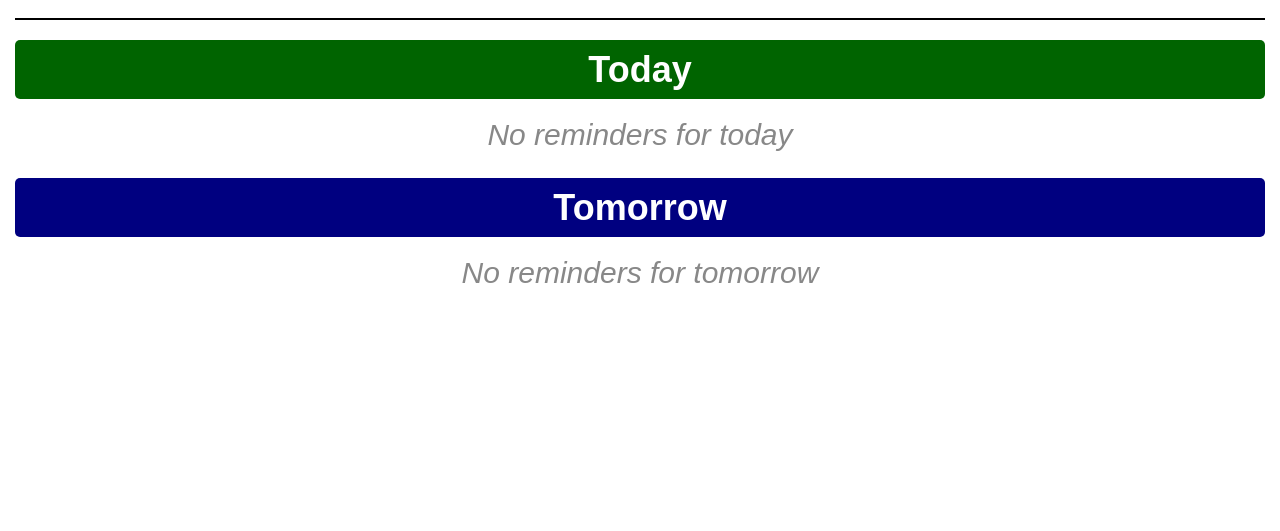
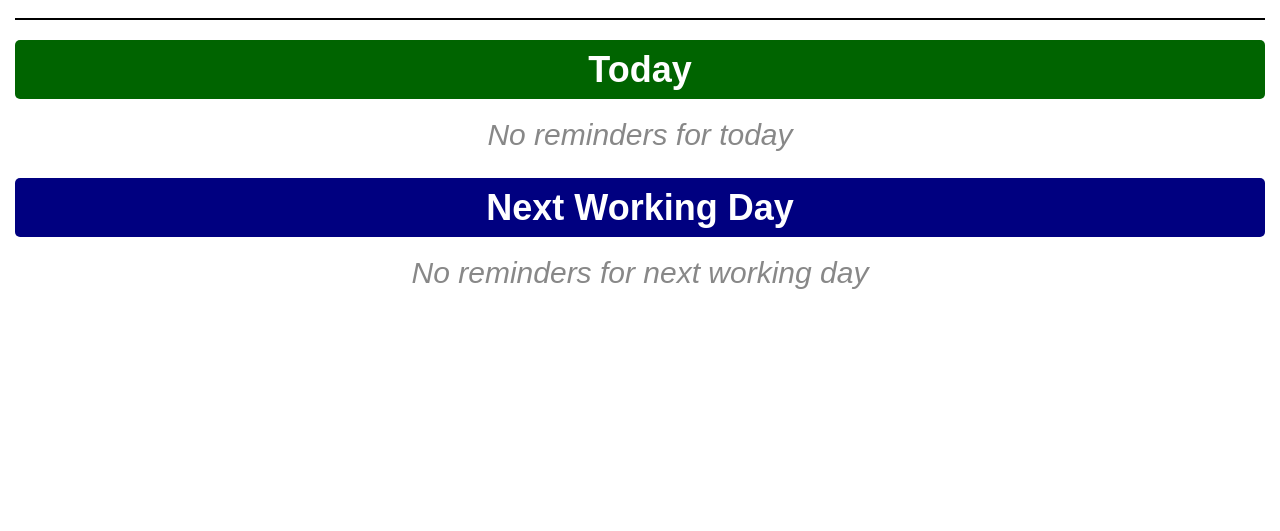
Before and after one commit to SabrinaB-uni/reminders, a Flask app: page /display in a window 1280 px wide. Shown: the part 144-675 px from the top of the page. Run offline with Flask 3, Linux system fonts and the light colour scheme; data that the repository does not hold is empty.

Commit message:
updated the display to show next working day on fridays

```diff
--- a/app.py
+++ b/app.py
@@ -8,6 +8,29 @@ app = Flask(__name__)
 app.secret_key = 'your-secret-key-change-this-in-production'
 
 DATABASE_NAME = 'reminders.db'
+
+
+def get_next_working_day():
+    """
+    Get the next working day (Monday-Friday)
+    If today is Friday, return Monday. Otherwise return tomorrow.
+    """
+    today = datetime.now()
+    if today.weekday() == 4:  # Friday (0=Monday, 4=Friday)
+        return today + timedelta(days=3)  # Skip to Monday
+    else:
+        return today + timedelta(days=1)  # Normal next day
+
+
+def get_next_working_day_name():
+    """
+    Get the display name for the next working day
+    """
+    today = datetime.now()
+    if today.weekday() == 4:  # Friday
+        return "Next Working Day"
+    else:
+        return "Tomorrow"
 
 
 def get_db_connection():
@@ -143,7 +166,6 @@ def get_all_reminders_organized():
         connection.close()
 
 
-# Function to calculate pagination info
 def calculate_pagination_info(today_reminders, tomorrow_reminders, max_per_screen=7):
     """
     Calculate how many screens are needed and organize reminders accordingly
@@ -206,19 +228,20 @@ def tv_display():
     """
     TV display moved to /display route
     """
-    # Get current date and calculate tomorrow
+    # Get current date and calculate next working day
     today = datetime.now()
-    tomorrow = today + timedelta(days=1)
+    next_working_day = get_next_working_day()
+    next_day_name = get_next_working_day_name()
 
     today_str = today.strftime('%Y-%m-%d')
-    tomorrow_str = tomorrow.strftime('%Y-%m-%d')
+    next_working_day_str = next_working_day.strftime('%Y-%m-%d')
 
     # Get reminders for both days
     today_reminders = get_reminders_for_date(today_str)
-    tomorrow_reminders = get_reminders_for_date(tomorrow_str)
+    next_day_reminders = get_reminders_for_date(next_working_day_str)
 
     # Calculate pagination info
-    pagination_info = calculate_pagination_info(today_reminders, tomorrow_reminders, max_per_screen=7)
+    pagination_info = calculate_pagination_info(today_reminders, next_day_reminders, max_per_screen=7)
 
     # Create time information dictionary
     time_info = {
@@ -226,10 +249,11 @@ def tv_display():
         'current_time': today.strftime('%I:%M %p')
     }
 
-    # Pass pagination info to template
+    # Pass pagination info and next day name to template
     return render_template('index.html',
                            time_info=time_info,
-                           pagination_info=pagination_info)
+                           pagination_info=pagination_info,
+                           next_day_name=next_day_name)
 
 
 @app.route('/manage', methods=['GET', 'POST'])
--- a/templates/index.html
+++ b/templates/index.html
@@ -14,7 +14,6 @@
             box-sizing: border-box;
         }
 
-        /* Fixed viewport - no scrolling */
         body {
             font-family: Arial, sans-serif !important;
             background-color: #ffffff;
@@ -28,7 +27,6 @@
             flex-direction: column;
         }
 
-        /* MODIFIED: Single line header with all content */
         .tv-top-section {
             display: flex;
             justify-content: space-between;
@@ -39,7 +37,6 @@
             flex-shrink: 0;
         }
 
-        /* MODIFIED: Title on the left */
         .main-title {
             font-size: 65px !important;
             font-weight: bold;
@@ -47,7 +44,6 @@
             flex-shrink: 0;
         }
 
-        /* ADDED: Center section with date */
         .center-section {
             flex-grow: 1;
             text-align: center;
@@ -59,7 +55,6 @@
             color: #000000;
         }
 
-        /* MODIFIED: Right section with just time */
         .time-section {
             text-align: right;
             flex-shrink: 0;
@@ -71,7 +66,6 @@
             color: #000000;
         }
 
-        /* Main content area - fills remaining space */
         .tv-content {
             flex-grow: 1;
             display: flex;
@@ -80,7 +74,6 @@
             overflow: hidden;
         }
 
-        /* Screen container for pagination */
         .screen {
             display: none;
             height: 100%;
@@ -97,18 +90,16 @@
             to { opacity: 1; }
         }
 
-        /* Compact day sections */
         .day-section {
             margin-bottom: 15px;
             flex-shrink: 0;
         }
 
-        /* Color-coded section headers */
         .day-section.today h2 {
             font-size: 36px !important;
             font-weight: bold;
             color: #ffffff;
-            background-color: #006400; /* Dark green for today */
+            background-color: #006400;
             margin-bottom: 8px;
             text-align: center;
             padding: 8px;
@@ -119,19 +110,17 @@
             font-size: 36px !important;
             font-weight: bold;
             color: #ffffff;
-            background-color: #000080; /* Dark blue for tomorrow */
+            background-color: #000080;
             margin-bottom: 8px;
             text-align: center;
             padding: 8px;
             border-radius: 5px;
         }
 
-        /* Compact reminders list */
         .reminders-list {
             margin-bottom: 10px;
         }
 
-        /* Single line reminders - time, date, and title */
         .reminder-line {
             display: flex;
             align-items: center;
@@ -142,17 +131,14 @@
             border-left: 4px solid transparent;
         }
 
-        /* Today reminders have green left border */
         .reminder-line.today {
             border-left-color: #006400;
         }
 
-        /* Tomorrow reminders have blue left border */
         .reminder-line.tomorrow {
             border-left-color: #000080;
         }
 
-        /* Time display - compact */
         .reminder-time {
             font-size: 75px !important;
             font-weight: bold;
@@ -162,7 +148,6 @@
             flex-shrink: 0;
         }
 
-        /* Date display on same line */
         .reminder-date {
             font-size: 75px !important;
             font-weight: normal;
@@ -172,7 +157,6 @@
             flex-shrink: 0;
         }
 
-        /* Title display - takes remaining space */
         .reminder-title {
             font-size: 75px !important;
             font-weight: normal;
@@ -183,7 +167,6 @@
             text-overflow: ellipsis;
         }
 
-        /* Compact no reminders message */
         .no-reminders-day {
             font-size: 30px !important;
             color: #888888;
@@ -192,7 +175,6 @@
             padding: 10px;
         }
 
-        /* Small manage button in bottom corner */
         .manage-button {
             position: fixed;
             bottom: 10px;
@@ -213,7 +195,6 @@
             background-color: #e0e0e0;
         }
 
-        /* Pagination indicator */
         .pagination-indicator {
             position: fixed;
             bottom: 10px;
@@ -231,20 +212,12 @@
         .pagination-indicator.show {
             display: block;
         }
-
-        }
-
-        .progress-bar.show {
-            display: block;
-        }
-
     </style>
 </head>
 <body>
 
     <div class="tv-container">
 
-        <!-- MODIFIED: Single line header with title, date, and time -->
         <div class="tv-top-section">
             <div class="main-title">Reminders</div>
 
@@ -261,25 +234,20 @@
             </div>
         </div>
 
-        <!-- Main content with pagination screens -->
         <main class="tv-content">
 
             {% if pagination_info %}
                 {% for screen_data in pagination_info.screens %}
-                    <!-- Each screen for pagination -->
                     <div class="screen {% if loop.index == 1 %}active{% endif %}" data-screen="{{ loop.index }}">
 
-                        <!-- TODAY SECTION -->
                         {% if screen_data.today_reminders %}
                             <div class="day-section today">
                                 <h2>Today</h2>
 
                                 <div class="reminders-list">
                                     {% for reminder in screen_data.today_reminders %}
-                                        <!-- Single line with time, date, and title -->
                                         <div class="reminder-line today">
                                             <div class="reminder-time">{{ reminder.time_display }}</div>
-                                            <div class="reminder-date">{{ reminder.date_display_short }}</div>
                                             <div class="reminder-title">{{ reminder.title }}</div>
                                         </div>
                                     {% endfor %}
@@ -287,17 +255,14 @@
                             </div>
                         {% endif %}
 
-                        <!-- TOMORROW SECTION -->
                         {% if screen_data.tomorrow_reminders %}
                             <div class="day-section tomorrow">
-                                <h2>Tomorrow</h2>
+                                <h2>{{ next_day_name }}</h2>
 
                                 <div class="reminders-list">
                                     {% for reminder in screen_data.tomorrow_reminders %}
-                                        <!-- Single line with time, date, and title -->
                                         <div class="reminder-line tomorrow">
                                             <div class="reminder-time">{{ reminder.time_display }}</div>
-                                            <div class="reminder-date">{{ reminder.date_display_short }}</div>
                                             <div class="reminder-title">{{ reminder.title }}</div>
                                         </div>
                                     {% endfor %}
@@ -305,7 +270,6 @@
                             </div>
                         {% endif %}
 
-                        <!-- Show no reminders message only on first screen if both are empty -->
                         {% if loop.index == 1 and not screen_data.today_reminders and not screen_data.tomorrow_reminders %}
                             <div class="day-section today">
                                 <h2>Today</h2>
@@ -314,9 +278,9 @@
                                 </div>
                             </div>
                             <div class="day-section tomorrow">
-                                <h2>Tomorrow</h2>
+                                <h2>{{ next_day_name }}</h2>
                                 <div class="no-reminders-day">
-                                    <p>No reminders for tomorrow</p>
+                                    <p>No reminders for {{ next_day_name.lower() }}</p>
                                 </div>
                             </div>
                         {% endif %}
@@ -327,99 +291,47 @@
 
         </main>
 
-        <!-- Small manage button in bottom right corner -->
         <a href="{{ url_for('manage_reminders') }}" class="manage-button">Manage</a>
 
-        <!-- Pagination indicator (only show if multiple screens) -->
         {% if pagination_info.needs_pagination %}
             <div class="pagination-indicator show">
                 <span id="current-screen">1</span> / {{ pagination_info.total_screens }}
             </div>
-
-            <!-- Progress bar for timing -->
-            <div class="progress-bar show" id="progress-bar"></div>
         {% endif %}
     </div>
 
-    <!-- JavaScript for pagination -->
     <script>
-        // Pagination functionality
         document.addEventListener('DOMContentLoaded', function() {
-            const needsPagination = {{ pagination_info.needs_pagination|tojson }};
+            {% if pagination_info.needs_pagination %}
             const totalScreens = {{ pagination_info.total_screens }};
-
-            if (needsPagination && totalScreens > 1) {
             let currentScreen = 1;
-                const screenDuration = 15000; // 15 seconds per screen
             const screens = document.querySelectorAll('.screen');
             const currentScreenElement = document.getElementById('current-screen');
-                const progressBar = document.getElementById('progress-bar');
-
-                let progressInterval;
-                let screenTimeout;
 
             function showScreen(screenNumber) {
-                    // Hide all screens
                 screens.forEach(screen => {
                     screen.classList.remove('active');
                 });
 
-                    // Show current screen
                 const targetScreen = document.querySelector(`[data-screen="${screenNumber}"]`);
                 if (targetScreen) {
                     targetScreen.classList.add('active');
                 }
 
-                    // Update indicator
                 if (currentScreenElement) {
                     currentScreenElement.textContent = screenNumber;
                 }
 
-                    // Reset and start progress bar
-                    if (progressBar) {
-                        progressBar.style.width = '0%';
-
-                        // Clear existing intervals
-                        if (progressInterval) clearInterval(progressInterval);
-                        if (screenTimeout) clearTimeout(screenTimeout);
-
-                        // Animate progress bar
-                        let progress = 0;
-                        const progressStep = 150 / (screenDuration / 1500); // Update every 100ms
-
-                        progressInterval = setInterval(() => {
-                            progress += progressStep;
-                            progressBar.style.width = Math.min(progress, 150) + '%';
-
-                            if (progress >= 150) {
-                                clearInterval(progressInterval);
-                            }
-                        }, 100);
-
-                        // Set timeout for next screen
-                        screenTimeout = setTimeout(() => {
+                setTimeout(() => {
                     currentScreen = currentScreen >= totalScreens ? 1 : currentScreen + 1;
                     showScreen(currentScreen);
-                        }, screenDuration);
-                    }
+                }, 15000);
             }
 
-                // Start pagination cycle
+            if (totalScreens > 1) {
                 showScreen(1);
-
-                // Optional manual navigation with keyboard
-                document.addEventListener('keydown', function(e) {
-                    if (e.key === 'ArrowRight' || e.key === ' ') {
-                        e.preventDefault();
-                        currentScreen = currentScreen >= totalScreens ? 1 : currentScreen + 1;
-                        showScreen(currentScreen);
-                    } else if (e.key === 'ArrowLeft') {
-                        e.preventDefault();
-                        currentScreen = currentScreen <= 1 ? totalScreens : currentScreen - 1;
-                        showScreen(currentScreen);
             }
-                });
-            }
+            {% endif %}
         });
     </script>
 
```
Lines whose indentation alone changed are shown as unchanged.
